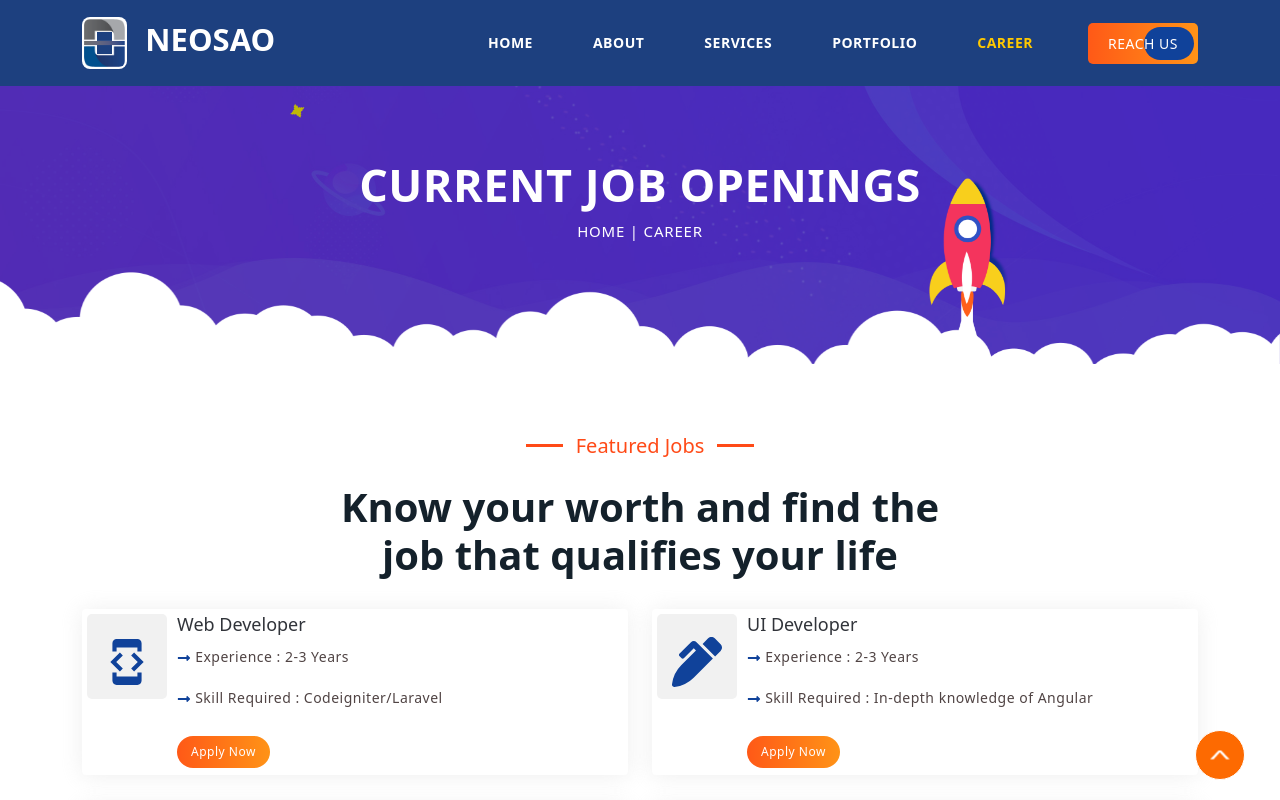
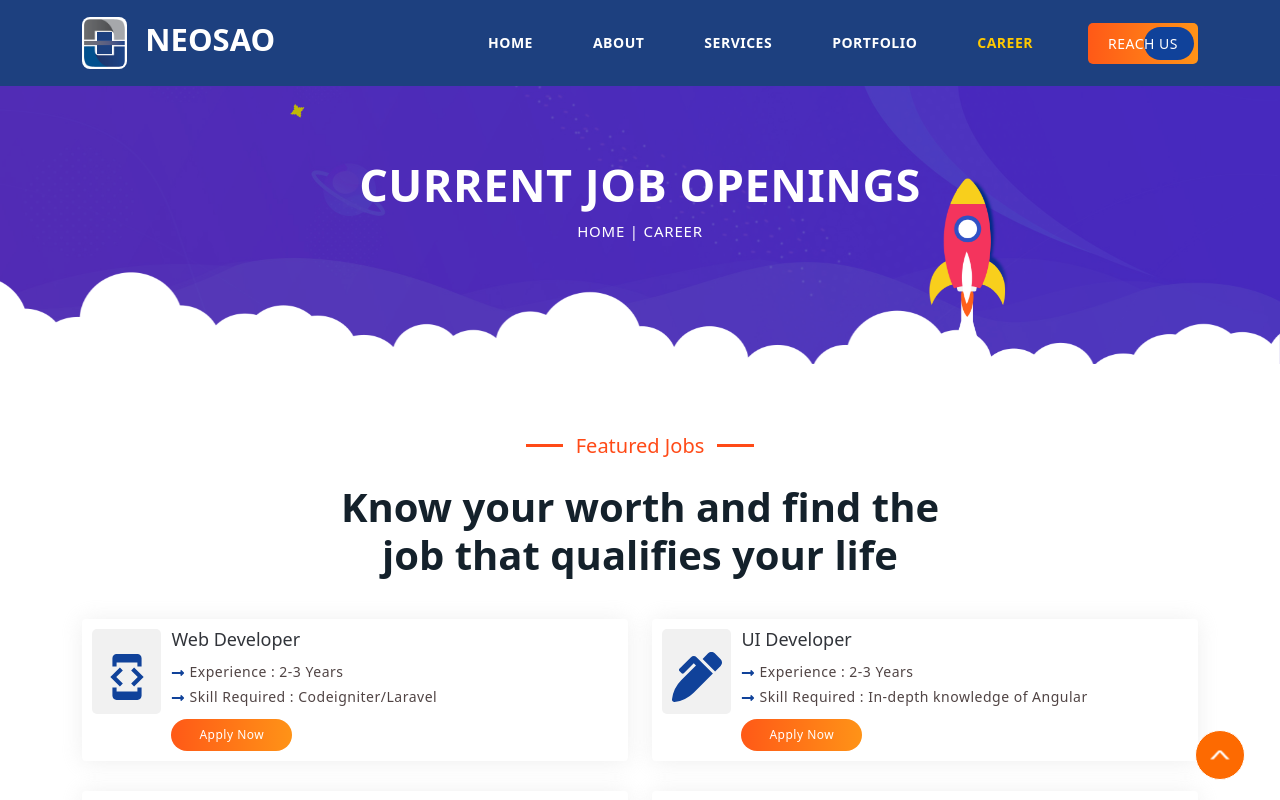
Before and after one commit to neosao123/neosao-website, a React (Create React App) app: page /neosaoweb/career-content in a window 1280 px wide. Shown: the top 800 px of the page. Built offline with nearby package versions, Linux system fonts and the light colour scheme.

Commit message:
career page apply now look and feel css changed to as original website

```diff
--- a/src/assets/style/careerContent.css
+++ b/src/assets/style/careerContent.css
@@ -1,12 +1,128 @@
-/* Common styles for both desktop and mobile */
+.imported-btn {
+    color: #fff;
+    background: linear-gradient(to right, #ff5917, #ff9317);
+    font-size: 12px;
+    padding: 7px 28px;
+    display: inline-block;
+    border-radius: 30px;
+    letter-spacing: 0.5px;
+    margin: 10px 0 0px;
+    text-decoration: none;
+    transition: 0.5s;
+    border: none; /* This line removes the border */
+}
+
+.imported-btn:hover {
+    background: linear-gradient(to right, #ff9317, #ff5917)
+}
+
+/* PHP */
+/*inner-career*/
+
+
 .inner-career-text {
-    box-shadow: 0px 1px 21px 0px rgba(233, 233, 233, 0.75);
+    box-shadow: 0px 1px 21px 0px rgb(233 233 233 / 75%);
     border-radius: 4px;
-    padding: 5px;
+    padding: 10px;
     display: flex;
     transition: 0.5s;
     margin: 0 0 30px;
     z-index: -1;
+}
+
+.career-icon {
+    float: left;
+    font-size: 50px;
+    background: #f1f1f1;
+    width: 80px;
+    text-align: center;
+    color: #10429a;
+    border-radius: 5px;
+    margin: 0 10px 0px 0;
+    padding: 5px;
+    height: fit-content;
+}
+
+.icon-text {
+    width: 100%;
+}
+
+.icon-text h4 {
+    color: #31343a;
+    font-size: 18px;
+}
+
+.icon-text .fa {
+    color: #10429a;
+}
+
+.icon-text p {
+    margin: 0;
+    color: #504444;
+    font-size: 14px;
+}
+
+.inner-career-text:hover {
+    background: #10429a;
+}
+
+.inner-career-text:hover h4 {
+    color: #fff;
+}
+
+.inner-career-text:hover p {
+    color: #fff;
+}
+
+.inner-career-text:hover .icon-text .fa {
+    color: #fff;
+}
+
+.custom-modal .modal-content select {
+    border: 1px solid #ced4da;
+    border-radius: 5px;
+    padding: 0.34rem;
+    width: 100%;
+}
+
+
+.custom-modal .modal-title {
+    margin: 0 auto;
+}
+
+.custom-modal .modal-header {
+    background: #10429a;
+    color: #fff;
+    letter-spacing: 0.5px;
+}
+
+.custom-modal .modal-header .close {
+    padding: 0;
+    margin: 0;
+}
+
+.custom-modal .btn-primary {
+    background: linear-gradient(to right, #ff5917, #ff9317);
+    border: 0;
+    padding: 8px 20px;
+    font-size: 14px;
+}
+
+.custom-modal .form-control {
+    font-size: 14px;
+}
+
+.inner-career .big-heading h5 {
+    text-align: center;
+    margin: 0 0 40px;
+}
+
+.inner-career .text-center {
+    margin: 0 0 30px;
+}
+
+.inner-career .text-center span {
+    font-size: 20px;
 }
 
 .inner-career .small-heading {
@@ -26,81 +142,4 @@
     content: '';
 }
 
-.career-icon {
-    float: left;
-    font-size: 50px;
-    background: #f1f1f1;
-    width: 80px;
-    text-align: center;
-    color: #10429a;
-    border-radius: 5px;
-    margin: 0 10px 0px 0;
-    padding: 5px;
-    height: fit-content;
-}
-
-.icon-text h4 {
-    color: #31343a;
-    font-size: 18px;
-}
-
-.icon-text span.fa {
-    color: #10429a;
-}
-
-.icon-text p {
-    color: #504444;
-    font-size: 14px;
-}
-
-.icon-text a {
-    color: #fff;
-    background: linear-gradient(to right, #ff5917, #ff9317);
-    font-size: 12px;
-    padding: 7px 14px;
-    /* Reduce padding for smaller screens */
-    display: inline-block;
-    border-radius: 30px;
-    letter-spacing: 0.5px;
-    margin: 10px 0 0px;
-    text-decoration: none;
-    transition: 0.5s;
-    margin-right: 0;
-    /* Remove right margin for smaller screens */
-}
-
-/* Hover styles for mobile */
-.icon-text a:hover {
-    background: linear-gradient(to right, #ff9317, #ff5917);
-}
-
-/* Media Query for Mobile Devices */
-@media screen and (max-width: 767px) {
-    .inner-career-text {
-        margin: 0;
-    }
-
-    .icon-text a {
-        padding: 7px 10px;
-        /* Further reduce padding for smaller screens */
-    }
-}
-
-/* Hover styles for desktop */
-.inner-career-text:hover {
-    background: #10429a;
-}
-
-.inner-career-text:hover h4 {
-    color: #fff;
-}
-
-.inner-career-text:hover p {
-    color: #fff;
-}
-
-.inner-career-text:hover .icon-text .fa {
-    color: #fff;
-}
-
-/* Rest of your styles remain the same */
+/* PHP */
--- a/src/assets/style/modalcareer.css
+++ b/src/assets/style/modalcareer.css
@@ -1,21 +1,6 @@
 /* Common styles for both desktop and mobile */
-.imported-btn {
-    color: #fff;
-    background: linear-gradient(to right, #ff5917, #ff9317);
-    font-size: 12px;
-    padding: 7px 14px;
-    /* Reduce padding for smaller screens */
-    display: inline-block;
-    border-radius: 30px;
-    letter-spacing: 0.5px;
-    margin: 10px 0 2px;
-    /* Slightly reduce bottom margin for smaller screens */
-    text-decoration: none;
-    transition: 0.5s;
-    margin-right: 0;
-    /* Remove right margin for smaller screens */
-    border: none !important;
-}
+
+
 
 .full-form {
     border: 1px solid #ced4da;
--- a/src/components/ModalCareer.jsx
+++ b/src/components/ModalCareer.jsx
@@ -77,10 +77,13 @@ function ModalCareer() {
             expMonth: '',
         },
         validationSchema,
-        onSubmit: (values) => {
+        onSubmit: (values, { resetForm }) => {
             // Handle form submission here
             console.log(values);
             handleClose();
+
+            // Reset the form after successful submission
+            resetForm();
         },
     });
 
```
Also changed, not shown: src/components/careerContent.jsx (+5 -5 lines).
